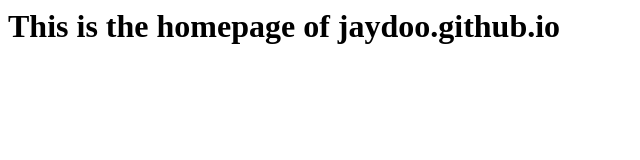
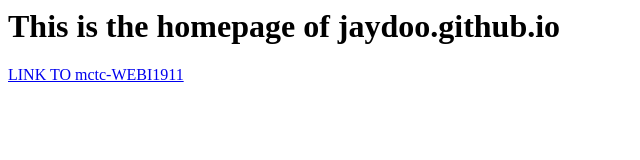
Before and after one commit to JayDooVang/jaydoovang.github.io, a plain HTML site: page index.html in a window 1280 px wide. Shown: the whole page, without its empty margins (0-640 px from the left). Drawn offline with Linux system fonts and the light colour scheme.

Commit message:
Update index.html to add link

```diff
--- a/index.html
+++ b/index.html
@@ -1 +1,3 @@
 <h1>This is the homepage of jaydoo.github.io </h1>
+
+<a href="/mctc-WEBI1911/">LINK TO mctc-WEBI1911</a>
```
